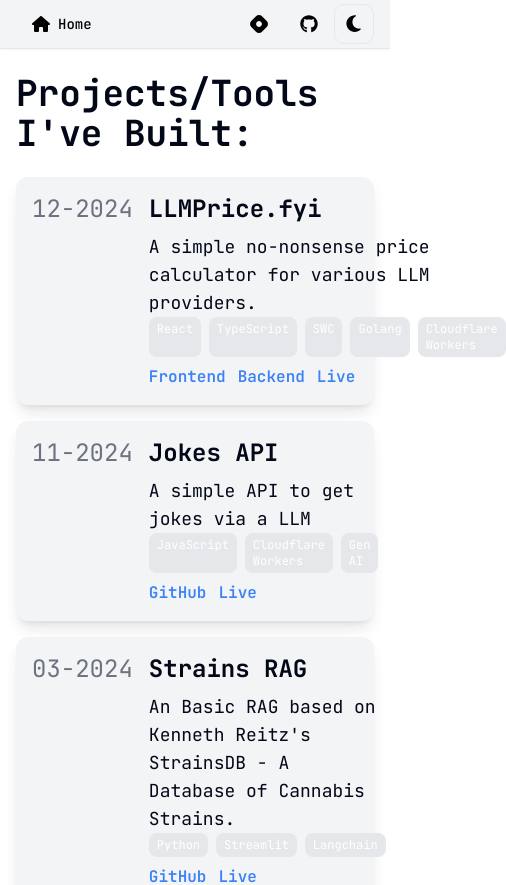
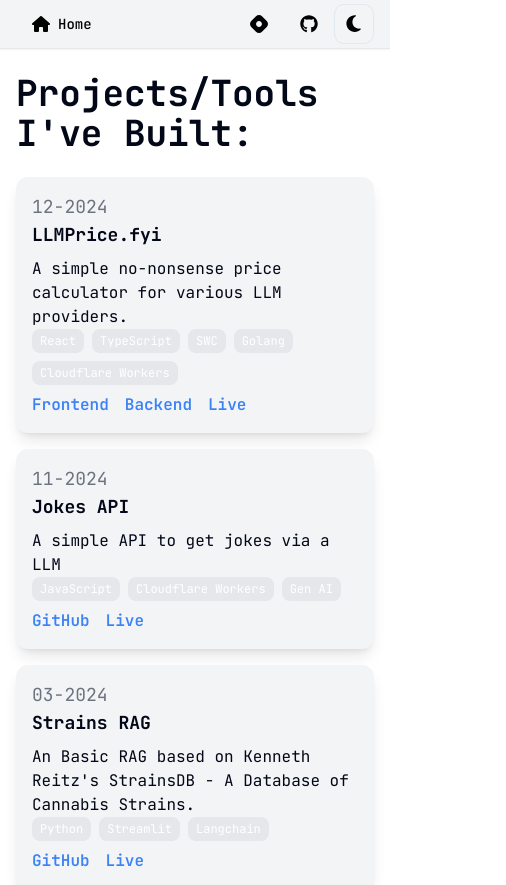
Before and after one commit to Siddhesh-Agarwal/Siddhesh-Agarwal.github.io, a Next.js app: page /projects in a window 390 px wide. Shown: the top 885 px of the page, 506 px wide, since content can reach past the window. Built offline with nearby package versions, Linux system fonts and the light colour scheme.

Commit message:
fixed mobile view

```diff
--- a/app/projects/page.tsx
+++ b/app/projects/page.tsx
@@ -156,21 +156,22 @@ const ProjectsorTools: Tool[] = [
 
 function ToolCard({ data }: { data: Tool }) {
     return (
-        <div className="flex flex-row bg-gray-100 dark:bg-gray-800 rounded-lg p-4 shadow-lg">
+        <div className="flex flex-col md:flex-row bg-gray-100 dark:bg-gray-800 rounded-lg p-4 shadow-lg overflow-x-hidden">
             {/* Display dat in MM-YYYY format i.e. add padding to make 6-2023 to 06-2023 */}
-            <div className="text-gray-500 dark:text-gray-400 text-2xl mr-4">
+            <div className="text-gray-500 dark:text-gray-400 text-lg md:text-2xl mr-4">
                 {data.date.month < 10 ? `0${data.date.month}` : data.date.month}-{data.date.year}
             </div>
             <div>
                 {/* Title */}
-                <h2 className="text-2xl font-bold dark:text-gray-50 mb-2">{data.name}</h2>
+                <h2 className="text-lg md:text-2xl font-bold dark:text-gray-50 mb-2">{data.name}</h2>
 
                 {/* Description */}
-                <p className="text-lg dark:text-gray-50 text-wrap md:text-justify">
+                <p className="text-md md:text-lg dark:text-gray-50 text-wrap md:text-justify">
                     {data.desc}
                 </p>
+
                 {/* Tags */}
-                <div className="flex gap-2 text-xs">
+                <div className="flex flex-row gap-2 text-xs flex-wrap">
                     {
                         data.tags.map((tag, index) => (
                             <span key={index} className="bg-gray-200 dark:bg-gray-700 text-white dark:text-gray-50 px-2 py-1 rounded-sm">
@@ -181,7 +182,7 @@ function ToolCard({ data }: { data: Tool }) {
                 </div>
 
                 {/* Links */}
-                <div className="flex gap-3 md:gap-6 items-center mt-2 text-wrap font-semibold">
+                <div className="flex gap-4 md:gap-6 items-center mt-2 text-wrap font-semibold">
                     {
                         data.links.map((linkObj, index) => (
                             <Link key={index} href={linkObj.url} target="_blank" rel="noreferrer" className="text-blue-500 dark:text-blue-400 hover:underline px-0 md:px-1">
```
